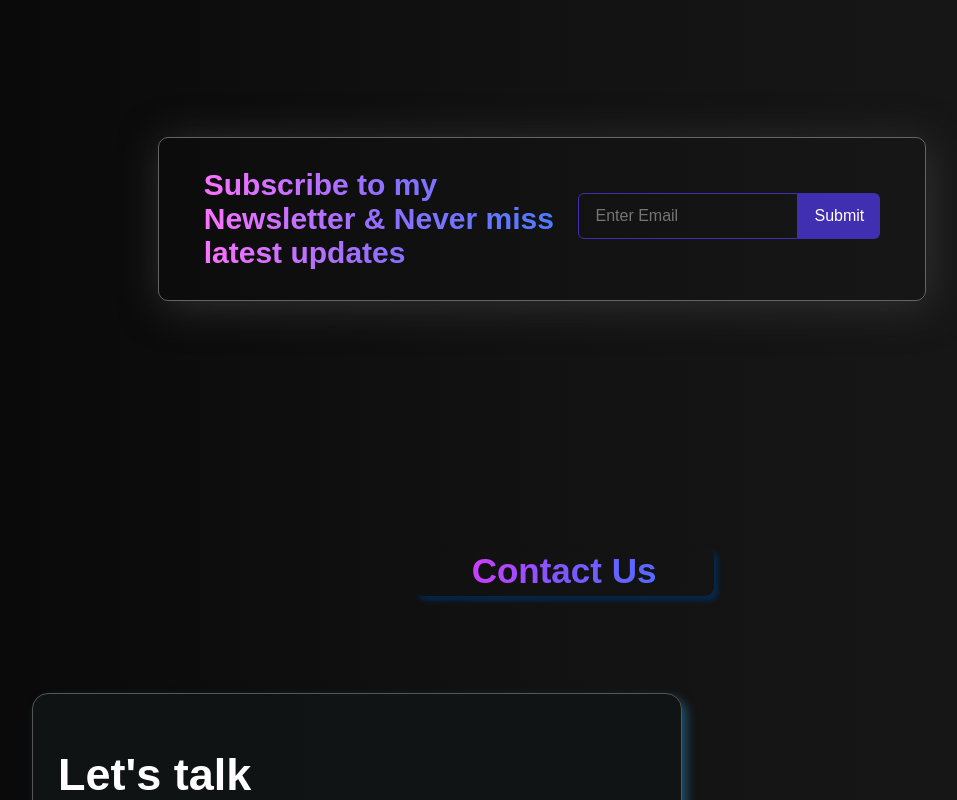
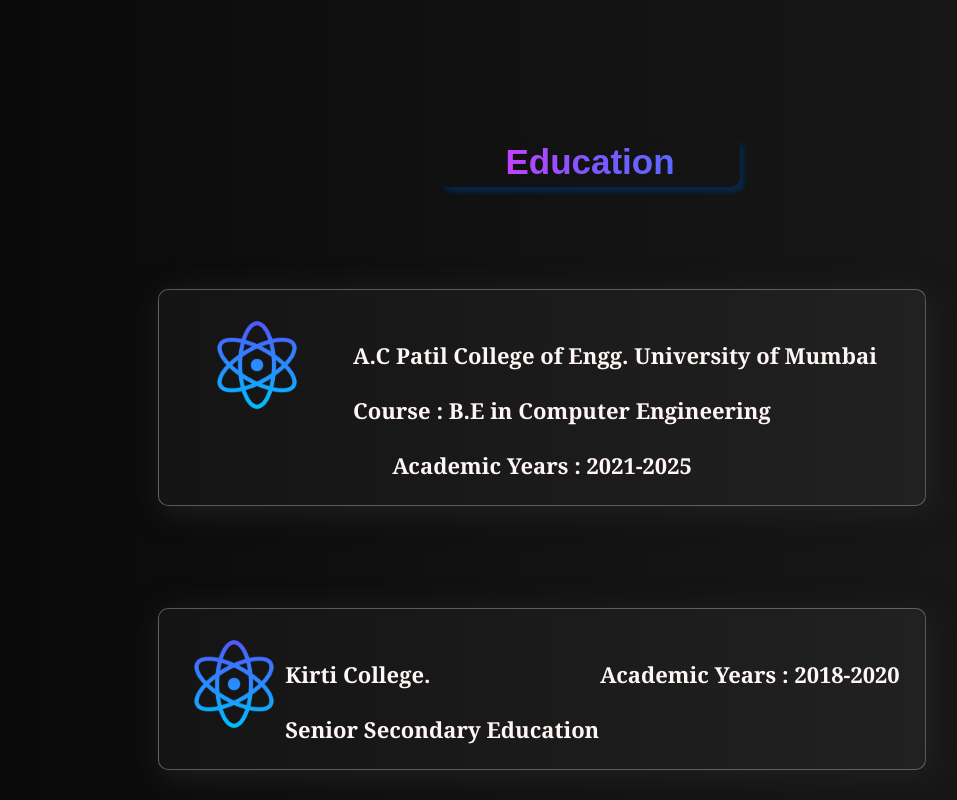
Before and after one commit to pankajkori81/Pk-Portfolio, a React (Vite) app: page / in a window 1280 px wide. Shown: the part 5760-6560 px from the top of the page, without its empty margins (98-1055 px from the left). Built offline with nearby package versions, Linux system fonts and the light colour scheme; a web font is replaced by a local one.

Commit message:
Update App.jsx

```diff
--- a/src/App.jsx
+++ b/src/App.jsx
@@ -9,6 +9,8 @@
 import Contact from './components/Contact/Contact'
 import Loading from './components/Loading/Loading'
 import Experince from './components/Experince/Experince'
+import Education from './components/Education/Education'
+
 
 
 const App = () => {
@@ -55,6 +57,10 @@
 
    <Experince/>
 
+         {/* education */}
+
+   <Education/>
+
       {/* Newsletter   */}
       <Newsletter/>
 
```
